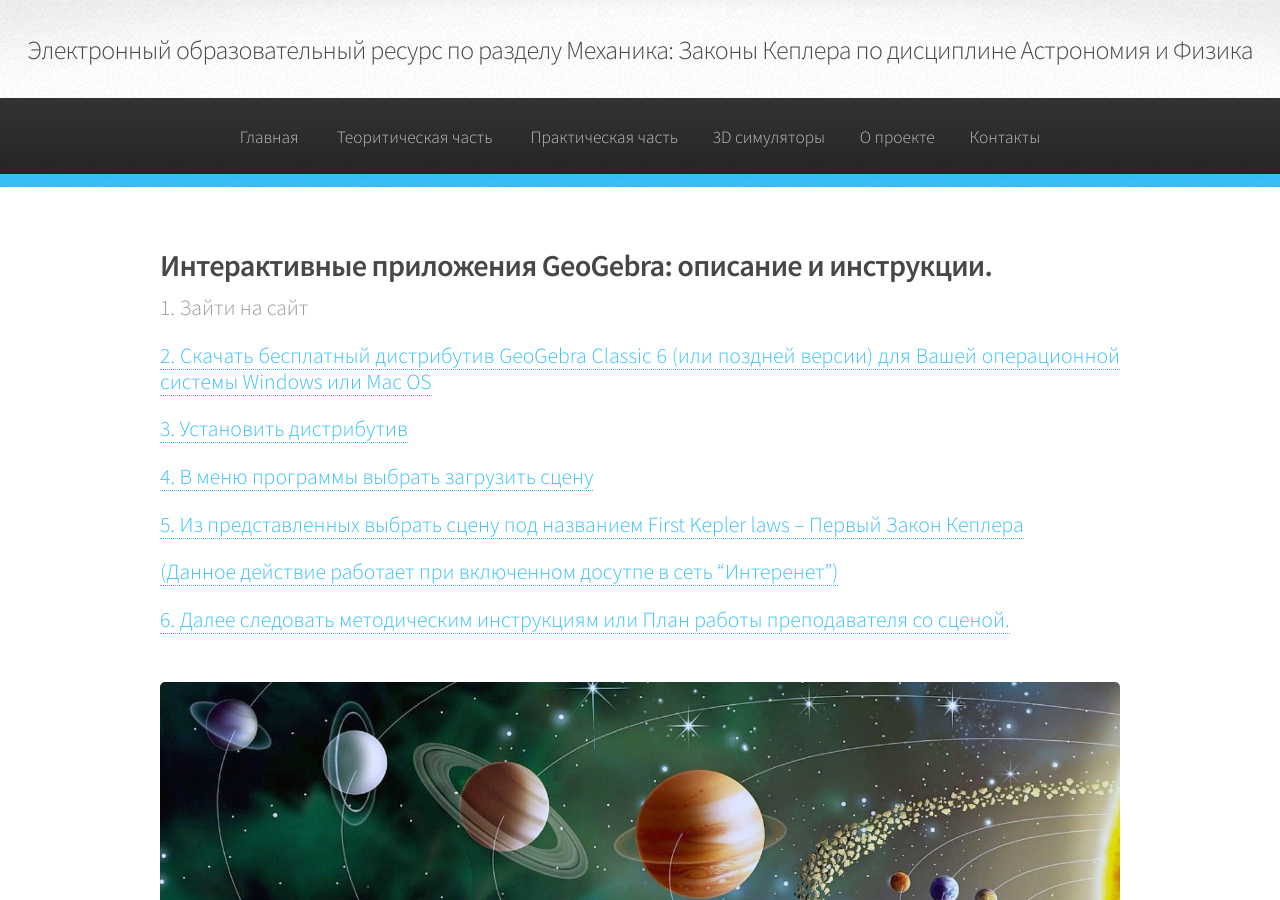
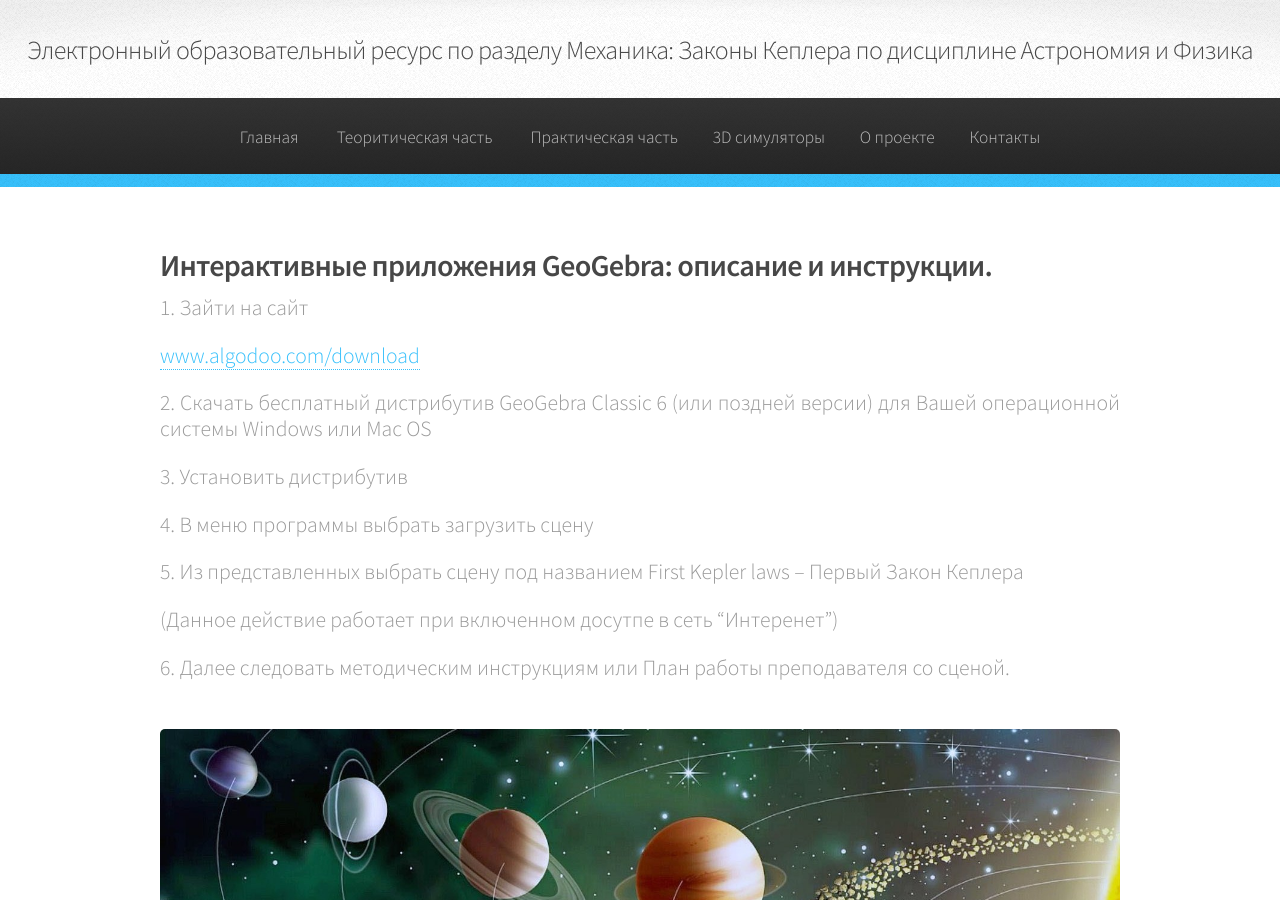
Before and after one commit to VlPop/VlPop.github.io, a Jekyll site: the page built from 2P_Practic_GeoGebra.html, in a window 1280 px wide and 900 px high. Built offline with Jekyll 4.4.1, drawn with Linux system fonts in a browser that asks for light colours.

Commit message:
Update 2P_Practic_GeoGebra.html

```diff
--- a/2P_Practic_GeoGebra.html
+++ b/2P_Practic_GeoGebra.html
@@ -15,7 +15,7 @@ layout: default
 
 							<h2>Интерактивные приложения GeoGebra: описание и инструкции.</h2>
 							<p align="justify"> 1.   Зайти на сайт<p/>
-							<a href="/https://www.geogebra.org/download">
+							<a href="/https://www.geogebra.org/download">www.algodoo.com/download</a></li>
 							<p align="justify"> 2.   Скачать бесплатный дистрибутив  GeoGebra Classic 6 (или поздней версии) для Вашей операционной системы Windows или Mac OS<p/>
 							<p align="justify"> 3.   Установить дистрибутив<p/>
 							<p align="justify"> 4.   В меню программы выбрать загрузить сцену<p/>
```
